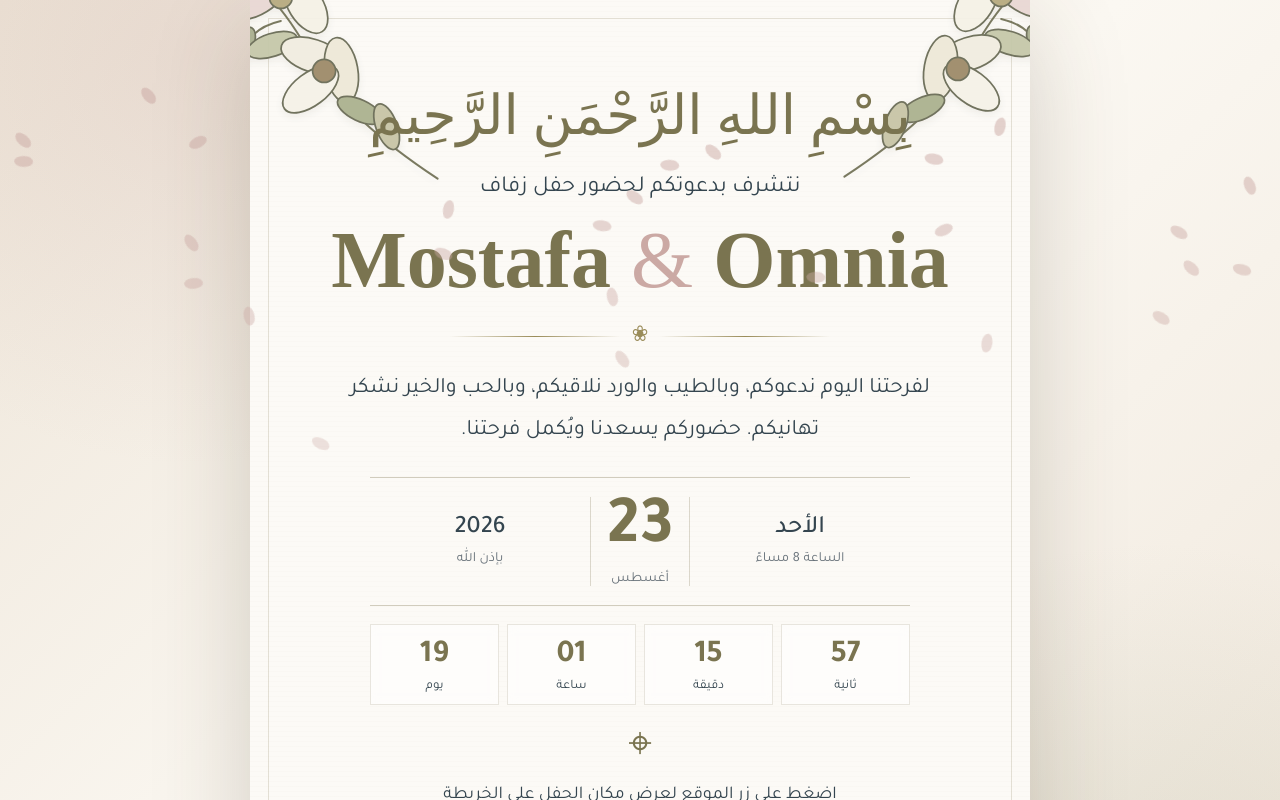
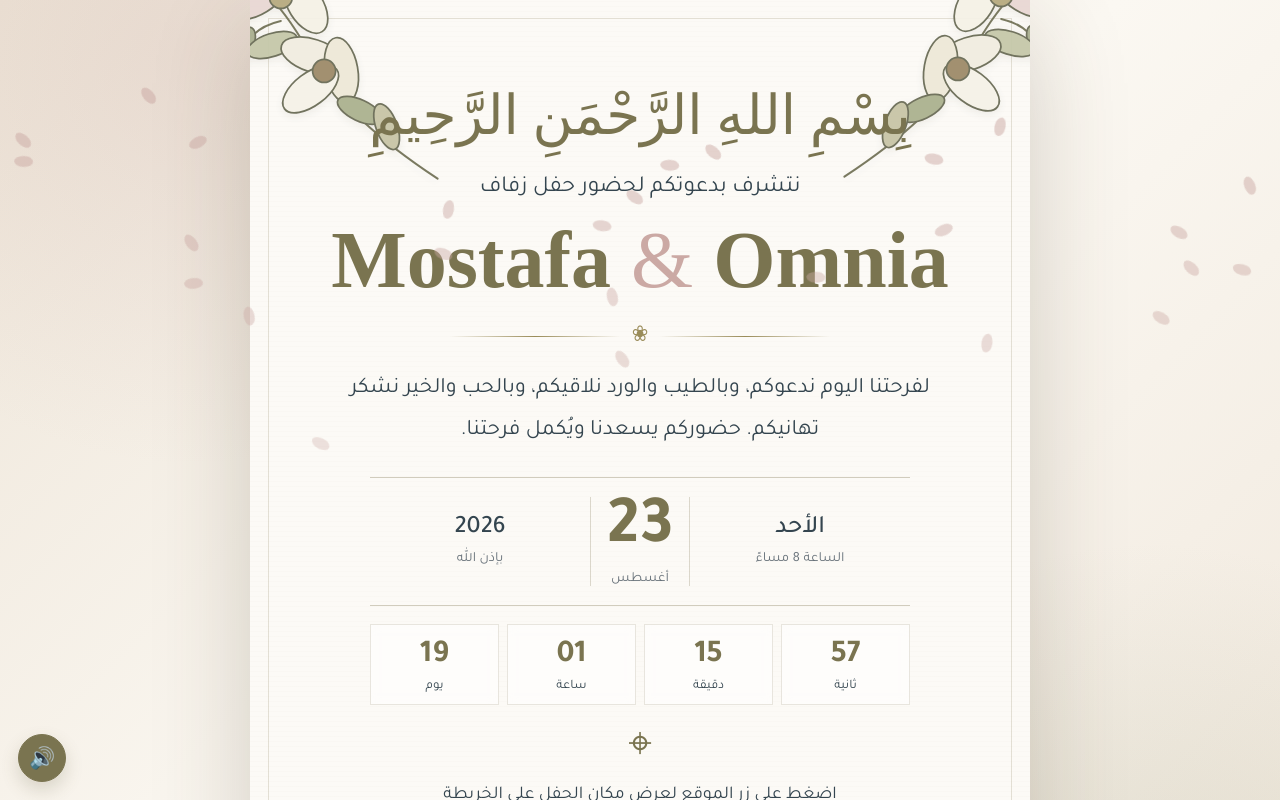
Before and after one commit to Saleh-Wolf/mostafa-omnia-wedding, a plain HTML site: page index.html in a window 1280 px wide. Both pictures are taken after a click on the button "افتح الدعوة". Shown: the top 800 px of the page. Drawn offline with Linux system fonts and the light colour scheme; a web font is replaced by a local one.

Commit message:
feat: add invitation background music controls

```diff
--- a/index.html
+++ b/index.html
@@ -321,6 +321,24 @@
 
     footer{margin-top:24px;text-align:center;color:#7a7e7e;font-size:14px}
 
+    .music-control{
+      position:fixed;
+      left:18px;
+      bottom:18px;
+      z-index:15;
+      width:48px;
+      height:48px;
+      padding:0;
+      border:1px solid var(--olive);
+      border-radius:50%;
+      background:var(--olive);
+      color:white;
+      font-size:21px;
+      cursor:pointer;
+      box-shadow:0 8px 18px rgba(96,88,59,.2);
+    }
+    .music-control[hidden]{display:none}
+
     @keyframes float{
       0%,100%{transform:translateY(0)}
       50%{transform:translateY(-8px)}
@@ -435,6 +453,11 @@
     <footer>نسعد بتشريفكم ومشاركتكم أجمل لحظاتنا 🤍</footer>
   </main>
 
+  <button class="music-control" id="musicBtn" type="button" aria-label="إيقاف الموسيقى" aria-pressed="true" hidden>🔊</button>
+  <audio id="bgMusic" preload="auto" loop>
+    <source src="./assets/audio/wedding-music.mp3" type="audio/mpeg">
+  </audio>
+
   <script>
     const source = document.querySelector(".tl").innerHTML;
     document.querySelector(".tr").innerHTML = source;
@@ -473,9 +496,41 @@
       }
     }
 
+    const music = document.getElementById("bgMusic");
+    const musicBtn = document.getElementById("musicBtn");
+    let invitationOpened = false;
+    let fadeTimer;
+
+    function updateMusicButton(isPlaying){
+      musicBtn.textContent = isPlaying ? "🔊" : "🔇";
+      musicBtn.setAttribute("aria-label", isPlaying ? "إيقاف الموسيقى" : "تشغيل الموسيقى");
+      musicBtn.setAttribute("aria-pressed", String(isPlaying));
+    }
+
+    async function startMusic(){
+      clearInterval(fadeTimer);
+      music.volume = 0;
+
+      try {
+        await music.play();
+        updateMusicButton(true);
+
+        fadeTimer = setInterval(()=>{
+          music.volume = Math.min(.25,music.volume+.02);
+          if(music.volume >= .25) clearInterval(fadeTimer);
+        },100);
+      } catch (_){
+        updateMusicButton(false);
+      }
+    }
+
     function openInvitation(){
+      if(invitationOpened) return;
+      invitationOpened = true;
       const envelope=document.getElementById("envelope");
       envelope.classList.add("open");
+      musicBtn.hidden = false;
+      startMusic();
       petals();
       setTimeout(()=>{
         document.getElementById("intro").classList.add("hidden");
@@ -485,6 +540,16 @@
 
     document.getElementById("openBtn").addEventListener("click",openInvitation);
     document.getElementById("envelope").addEventListener("click",openInvitation);
+
+    musicBtn.addEventListener("click",async ()=>{
+      if(music.paused){
+        await startMusic();
+      } else {
+        clearInterval(fadeTimer);
+        music.pause();
+        updateMusicButton(false);
+      }
+    });
 
     const shareBtn = document.getElementById("shareBtn");
     shareBtn?.addEventListener("click", async () => {
```
Also changed, not shown: 1 other file.
